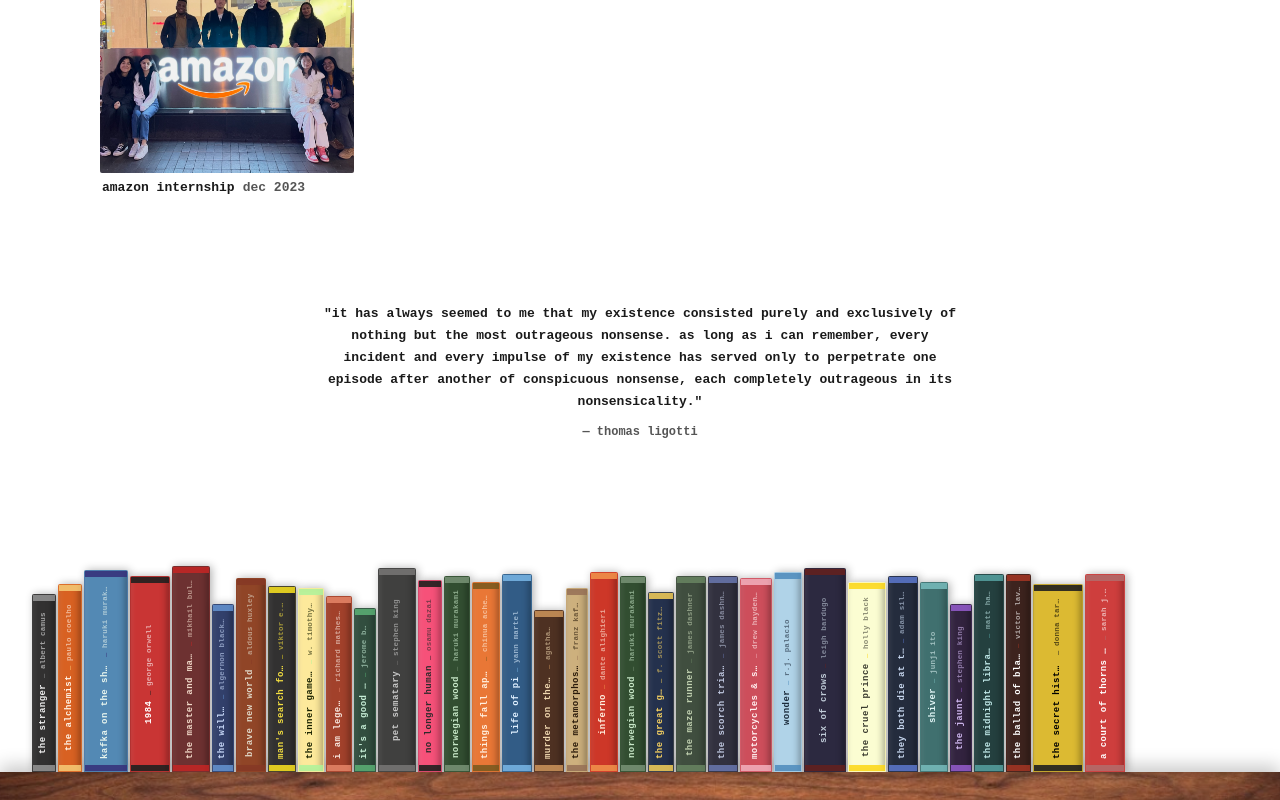
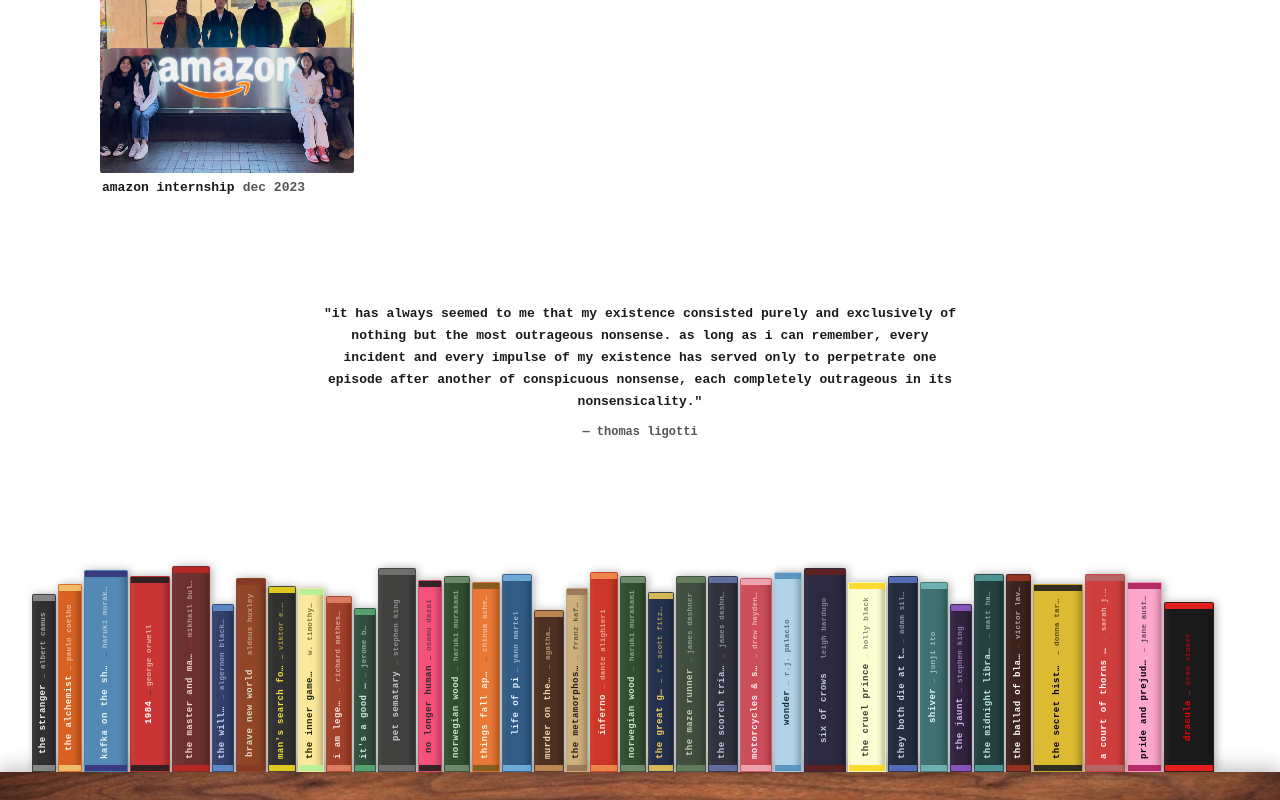
Before and after one commit to Samanthatb1/samanthatb1.github.io, a React (Vite) app: page / in a window 1280 px wide. Shown: the part 798-1598 px from the top of the page. Built offline with nearby package versions, Linux system fonts and the light colour scheme.

Commit message:
added more books

```diff
--- a/src/data/books.js
+++ b/src/data/books.js
@@ -375,6 +375,26 @@ const books = [
     width: 40,
     height: 198,
   },
+  {
+    id: 35,
+    title: "pride and prejudice",
+    author: "jane austen",
+    color: "#ff9eca",
+    textColor: "#000000",
+    accentColor: "#a10048",
+    width: 35,
+    height: 190,
+  },
+  {
+    id: 35,
+    title: "dracula",
+    author: "bram stoker",
+    color: "#000000",
+    textColor: "#f70000",
+    accentColor: "#f70000",
+    width: 50,
+    height: 170,
+  },
 ].map((book) => ({
   ...book,
   // Add a gentle warm wash so the spines feel slightly softer.
```
